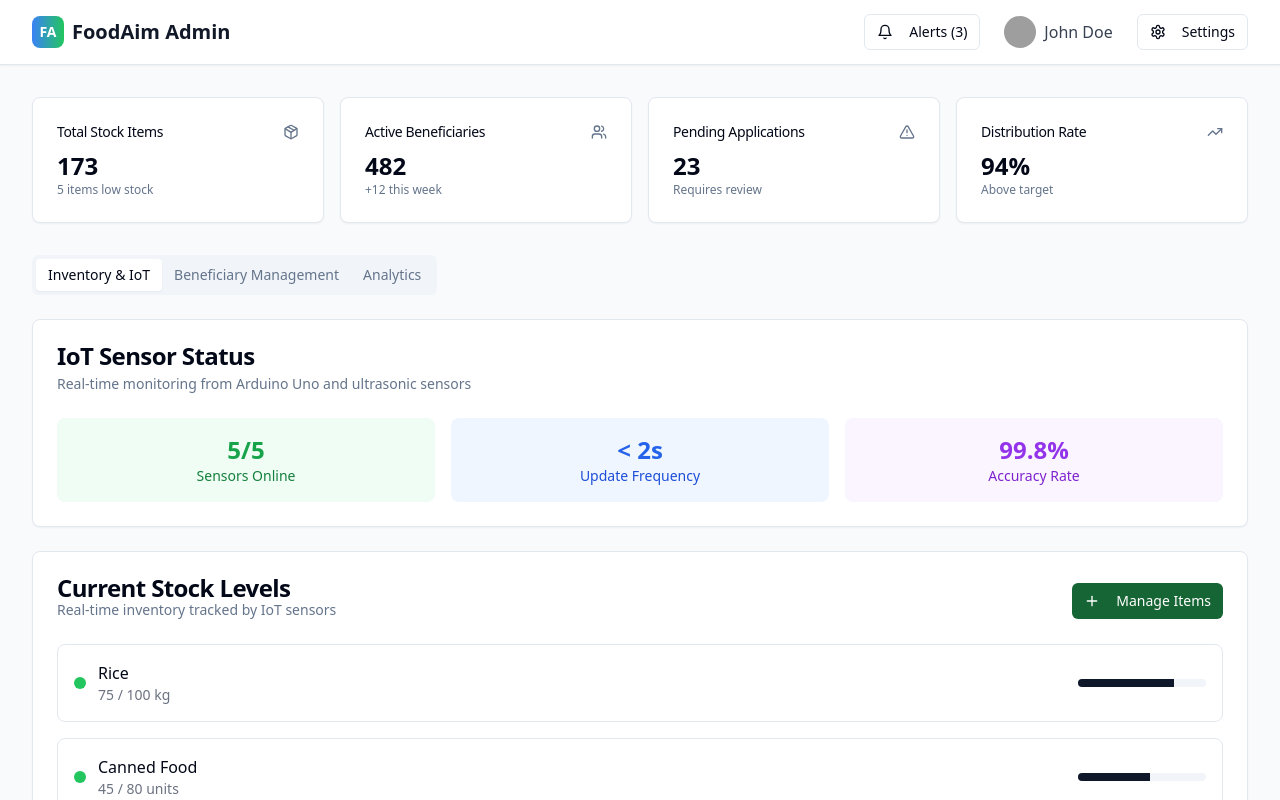
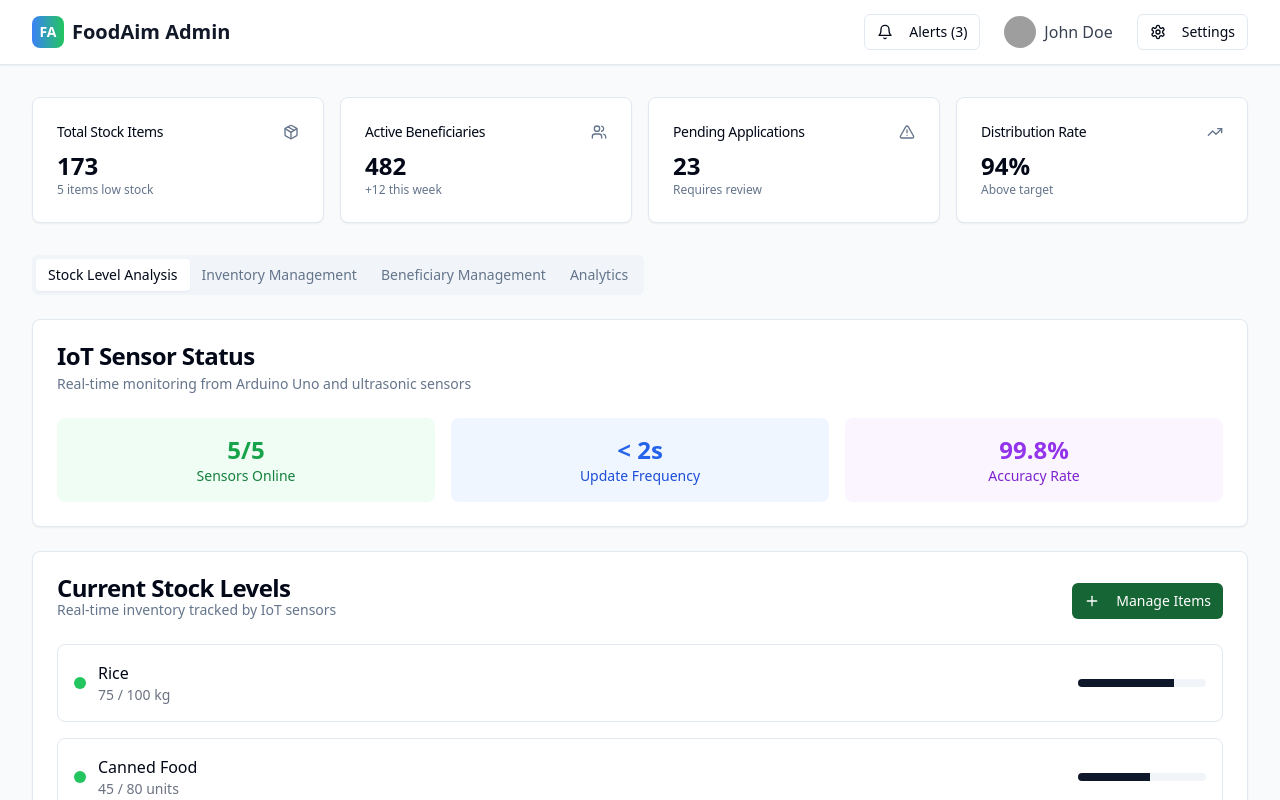
Before and after one commit to miraizz/foodaim-connect-bridge, a React (Vite) app: page /admin-dashboard in a window 1280 px wide. Shown: the top 800 px of the page. Built offline with nearby package versions, Linux system fonts and the light colour scheme; grey boxes are pictures that could not be loaded.

Commit message:
Rename inventory tab and add new menu
Renamed "Inventory & IoT" tab to "Stock Level Analysis" and added an "Inventory Management" menu item linking to the inventory management page.

```diff
--- a/src/pages/AdminDashboard.tsx
+++ b/src/pages/AdminDashboard.tsx
@@ -1,6 +1,9 @@
 
 import { useState } from "react";
 import { Tabs, TabsContent, TabsList, TabsTrigger } from "@/components/ui/tabs";
+import { Button } from "@/components/ui/button";
+import { ExternalLink } from "lucide-react";
+import { Link } from "react-router-dom";
 import AdminHeader from "@/components/AdminHeader";
 import StatsOverview from "@/components/StatsOverview";
 import InventoryTab from "@/components/InventoryTab";
@@ -37,15 +40,31 @@ const AdminDashboard = () => {
       <div className="max-w-7xl mx-auto px-4 sm:px-6 lg:px-8 py-8">
         <StatsOverview />
 
-        <Tabs defaultValue="inventory" className="space-y-6 mb-8">
+        <Tabs defaultValue="stock-analysis" className="space-y-6 mb-8">
           <TabsList>
-            <TabsTrigger value="inventory">Inventory & IoT</TabsTrigger>
+            <TabsTrigger value="stock-analysis">Stock Level Analysis</TabsTrigger>
+            <TabsTrigger value="inventory-management">Inventory Management</TabsTrigger>
             <TabsTrigger value="applications">Beneficiary Management</TabsTrigger>
             <TabsTrigger value="analytics">Analytics</TabsTrigger>
           </TabsList>
 
-          <TabsContent value="inventory" className="space-y-6">
+          <TabsContent value="stock-analysis" className="space-y-6">
             <InventoryTab stockData={stockData} />
+          </TabsContent>
+
+          <TabsContent value="inventory-management" className="space-y-6">
+            <div className="flex flex-col items-center justify-center py-12 space-y-4">
+              <h3 className="text-xl font-semibold text-gray-900">Inventory Management</h3>
+              <p className="text-gray-600 text-center max-w-md">
+                Manage your food inventory items, add new items, update stock levels, and set thresholds.
+              </p>
+              <Link to="/inventory-management">
+                <Button className="mt-4">
+                  <ExternalLink className="h-4 w-4 mr-2" />
+                  Go to Inventory Management
+                </Button>
+              </Link>
+            </div>
           </TabsContent>
 
           <TabsContent value="applications" className="space-y-6">
```
